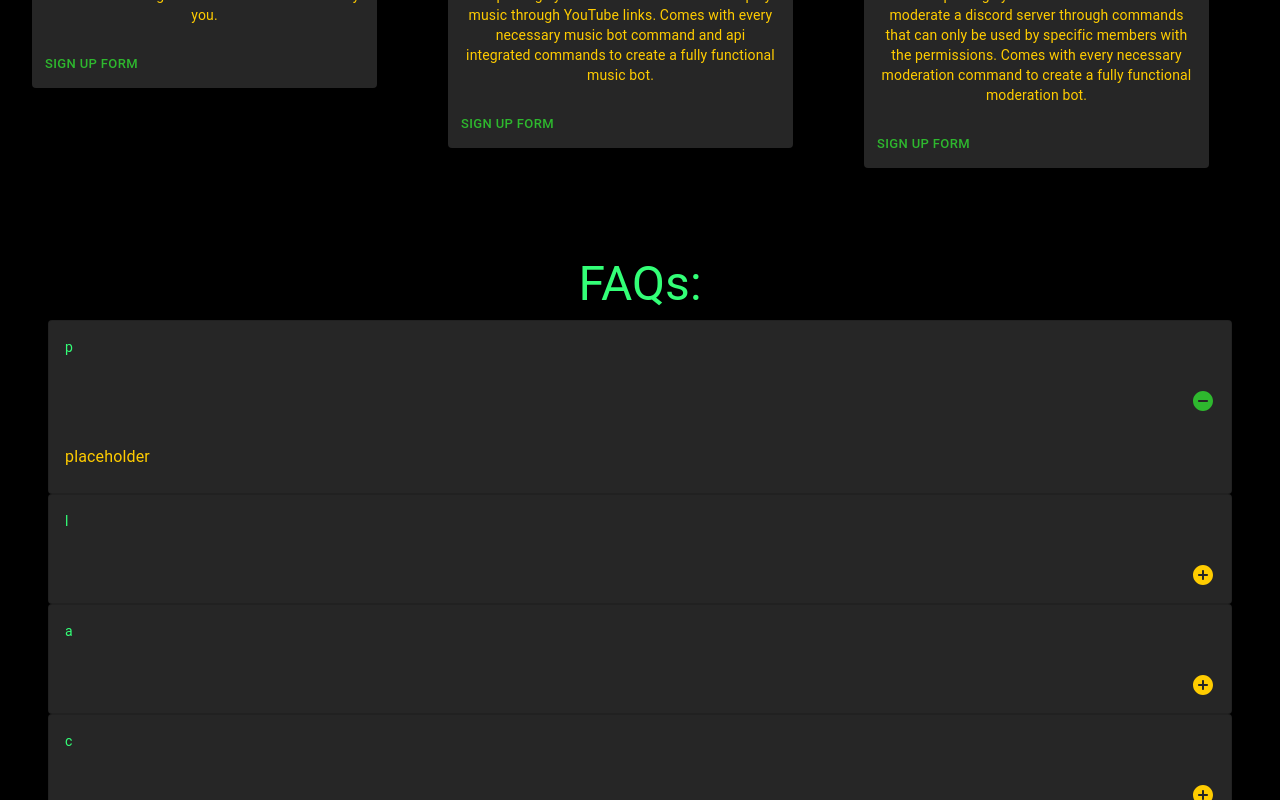
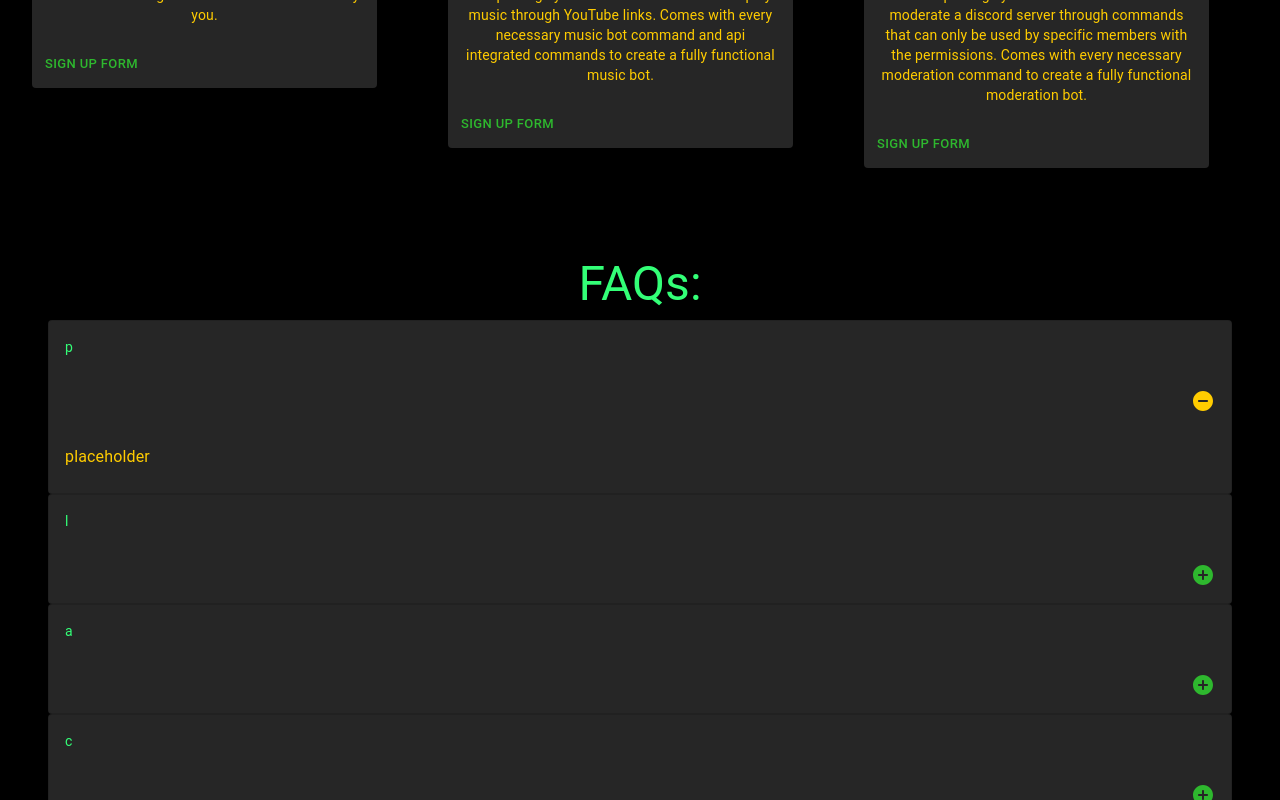
Before and after one commit to Thirteenhelens/V_Bot_Site, a React (Create React App) app: page / in a window 1280 px wide. Both pictures are taken after a click on the button 1203 px from the left and 1334 px from the top of the page. Shown: the part 934-1734 px from the top of the page. Built offline with nearby package versions, Linux system fonts and the light colour scheme.

Commit message:
Added color to QuestionsItem icon

```diff
--- a/src/components/QuestionItem/QuestionItem.jsx
+++ b/src/components/QuestionItem/QuestionItem.jsx
@@ -48,9 +48,9 @@ function QuestionItem({ a, q }) {
           onClick={handleExpandClick}
         >
           {expanded ? (
-            <RemoveCircleRoundedIcon sx={{ color: "primary.main" }} />
+            <RemoveCircleRoundedIcon sx={{ color: "secondary.main" }} />
           ) : (
-            <AddCircleRoundedIcon sx={{ color: "secondary.main" }} />
+            <AddCircleRoundedIcon sx={{ color: "primary.main" }} />
           )}
         </ExpandMore>
       </CardActions>
```
